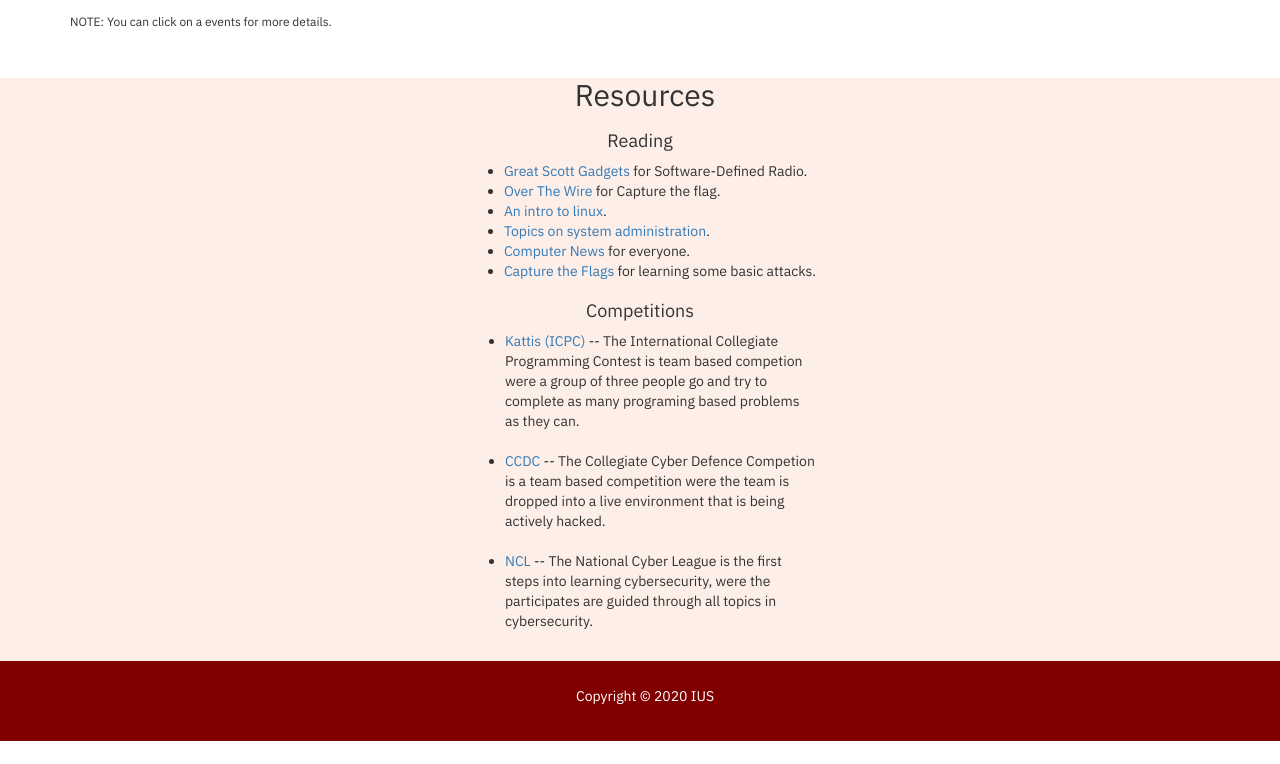
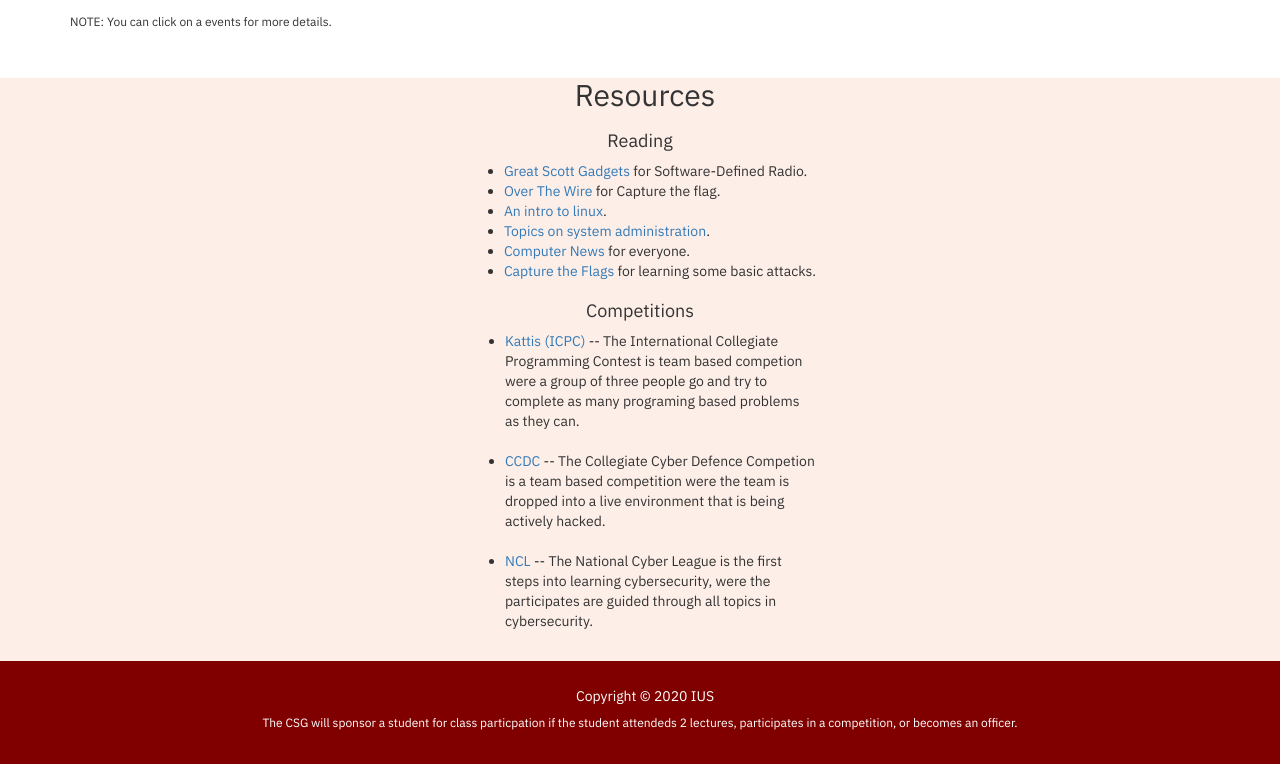
Before and after one commit to ius-csg/csghomepage, a Jekyll site: the page built from index.html, in a window 1280 px wide. Shown: the part 2803-3567 px from the top of the page. Built offline with Jekyll 4.4.1, drawn with Linux system fonts in a browser that asks for light colours; before the commit the page ends 3544 px from its top, so only the background shows below that.

Commit message:
added sponorship to footer

```diff
--- a/_includes/footer.html
+++ b/_includes/footer.html
@@ -1,7 +1,9 @@
+
 <footer>
     <div class="bml">
         <section class="container">
             <p class="text-center"> Copyright &copy; 2020 IUS</p>
+            <h6 class="footer-text">The CSG will sponsor a student for class particpation if the student attendeds 2 lectures, participates in a competition, or becomes an officer.</h6>
         </section>
     </div>
 </footer>
--- a/style.css
+++ b/style.css
@@ -107,6 +107,10 @@
   background-color: #fdeee8;
 }
 
+.footer-text{
+  text-align: center;
+}
+
 /************************** CAROUSEL **********************************/
 .carousel-caption {
   position: absolute;
```
